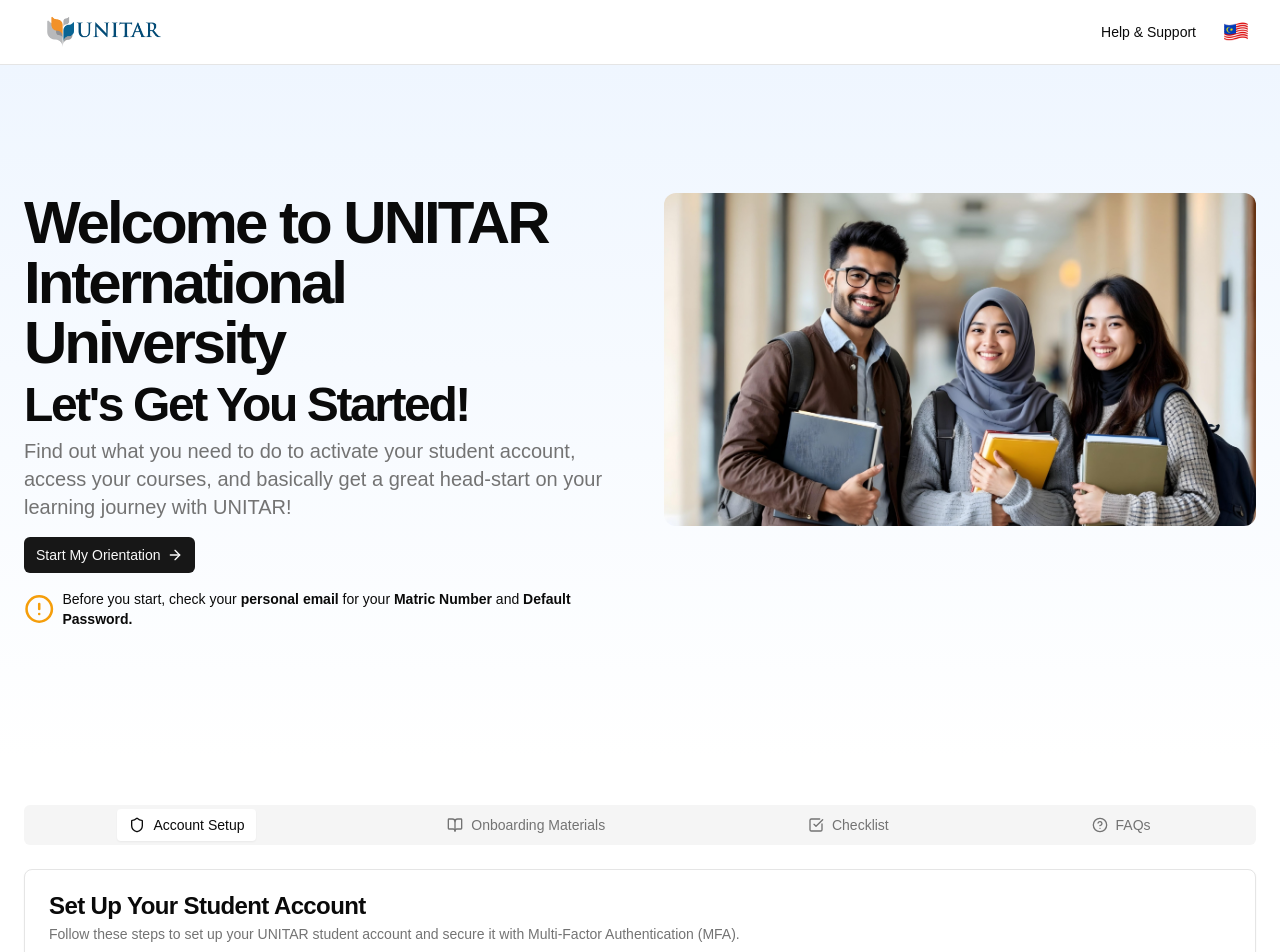
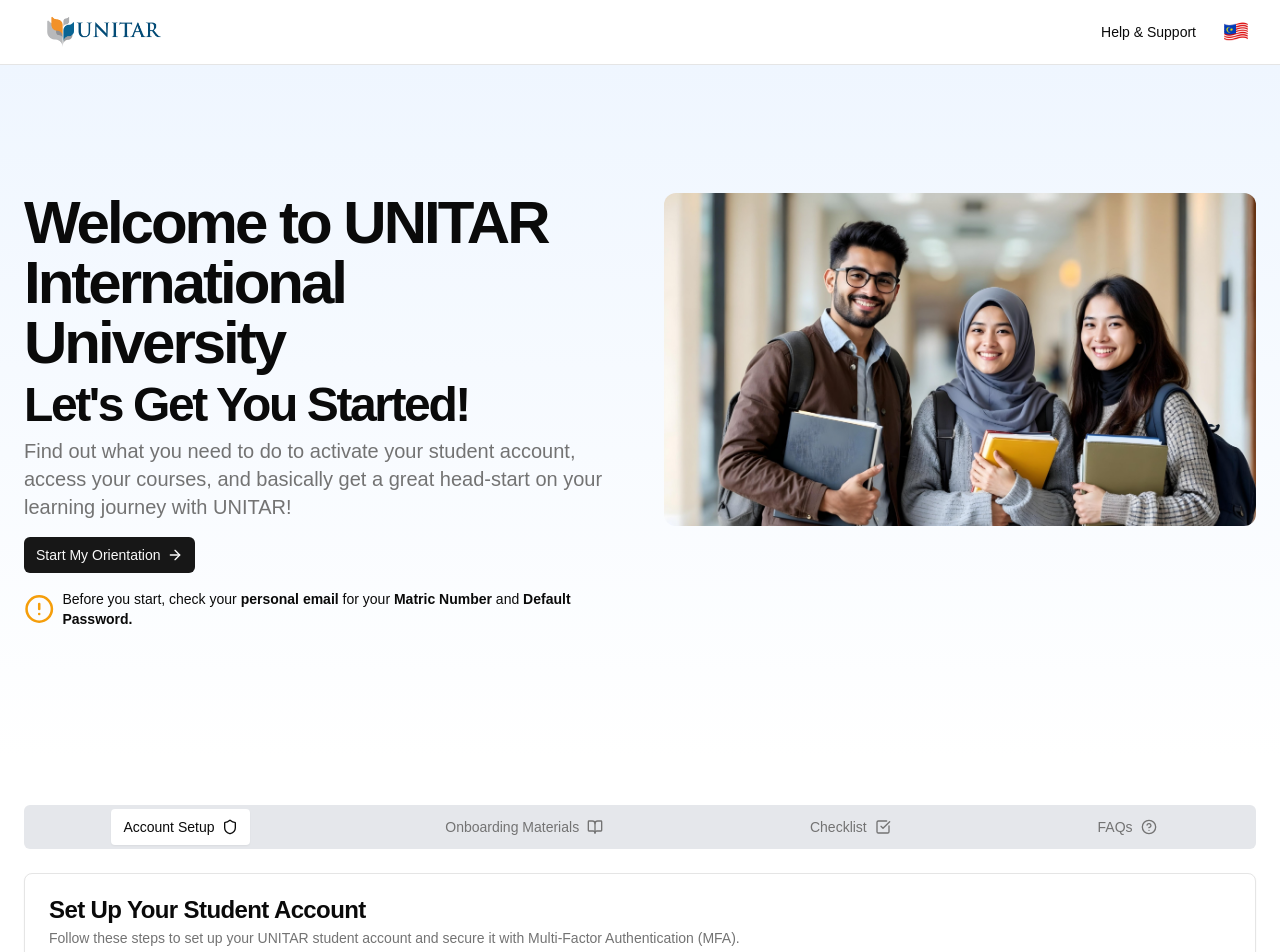
Before and after one commit to SLMCreatives/ugsg, a Next.js app: page / in a window 1280 px wide. Shown: the top 952 px of the page. Built offline with nearby package versions, Linux system fonts and the light colour scheme.

Commit message:
nav menu

```diff
--- a/app/bm/page.tsx
+++ b/app/bm/page.tsx
@@ -129,25 +129,34 @@ export default function Home() {
         id="start"
       >
         <Tabs defaultValue="account-setup" className="w-full">
-          <TabsList className="flex flex-row flex-wrap lg:justify-around justify-around w-full h-fit sticky top-20">
+          <TabsList className="lg:flex flex-row flex-wrap grid grid-cols-2 lg:justify-around justify-around w-full h-fit sticky top-2 z-50 bg-gray-200 gap-x-4">
             <TabsTrigger
               value="account-setup"
-              className="flex items-center gap-2"
+              className="flex items-center gap-2 justify-between py-2"
             >
+              <span>Persediaan Akaun</span>
               <Shield className="h-4 w-4" />
-              <span>Persediaan Akaun</span>
             </TabsTrigger>
-            <TabsTrigger value="materials" className="flex items-center gap-2">
+            <TabsTrigger
+              value="materials"
+              className="flex items-center gap-2 justify-between py-2"
+            >
+              <span>Bahan Pengajian</span>
               <BookOpen className="h-4 w-4" />
-              <span>Bahan Pengajian</span>
             </TabsTrigger>
-            <TabsTrigger value="checklist" className="flex items-center gap-2">
+            <TabsTrigger
+              value="checklist"
+              className="flex items-center gap-2 justify-between py-2"
+            >
+              <span>Senarai Semak</span>
               <CheckSquare className="h-4 w-4" />
-              <span>Senarai Semak</span>
             </TabsTrigger>
-            <TabsTrigger value="faqs" className="flex items-center gap-2">
+            <TabsTrigger
+              value="faqs"
+              className="flex items-center gap-2 justify-between py-2"
+            >
+              <span>Soalan Lazim</span>
               <HelpCircle className="h-4 w-4" />
-              <span>Soalan Lazim</span>
             </TabsTrigger>
           </TabsList>
 
--- a/app/page.tsx
+++ b/app/page.tsx
@@ -129,25 +129,34 @@ export default function Home() {
         id="start"
       >
         <Tabs defaultValue="account-setup" className="w-full">
-          <TabsList className="flex flex-row flex-wrap lg:justify-around justify-around w-full h-fit sticky top-20">
+          <TabsList className="lg:flex flex-row flex-wrap grid grid-cols-2 lg:justify-around justify-around w-full h-fit sticky top-2 z-50 bg-gray-200 gap-x-4">
             <TabsTrigger
               value="account-setup"
-              className="flex items-center gap-2"
+              className="flex items-center gap-2 justify-between py-2"
             >
+              <span>Account Setup</span>
               <Shield className="h-4 w-4" />
-              <span>Account Setup</span>
             </TabsTrigger>
-            <TabsTrigger value="materials" className="flex items-center gap-2">
+            <TabsTrigger
+              value="materials"
+              className="flex items-center gap-2 justify-between py-2"
+            >
+              <span>Onboarding Materials</span>
               <BookOpen className="h-4 w-4" />
-              <span>Onboarding Materials</span>
             </TabsTrigger>
-            <TabsTrigger value="checklist" className="flex items-center gap-2">
+            <TabsTrigger
+              value="checklist"
+              className="flex items-center gap-2 justify-between py-2"
+            >
+              <span>Checklist</span>
               <CheckSquare className="h-4 w-4" />
-              <span>Checklist</span>
             </TabsTrigger>
-            <TabsTrigger value="faqs" className="flex items-center gap-2">
+            <TabsTrigger
+              value="faqs"
+              className="flex items-center gap-2 justify-between py-2"
+            >
+              <span>FAQs</span>
               <HelpCircle className="h-4 w-4" />
-              <span>FAQs</span>
             </TabsTrigger>
           </TabsList>
 
```
Also changed, not shown: components/ui/tabs.tsx (+13 -13 lines).
